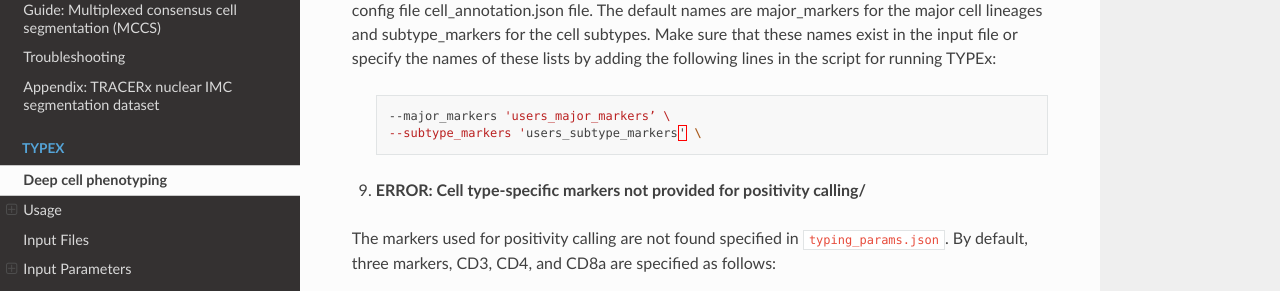
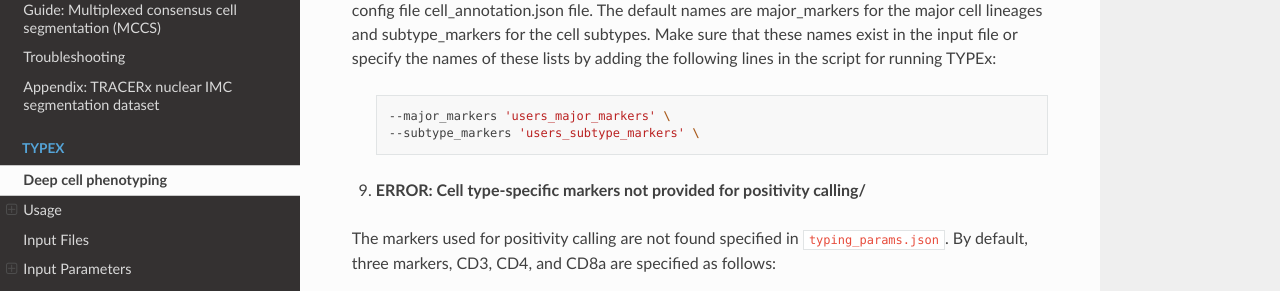
Before and after one commit to FrancisCrickInstitute/TRACERx-PHLEX, a Sphinx documentation site: the page built from docs/source/TYPEx.rst, in a window 1280 px wide and 900 px high, scrolled down 9231 px. Shown: the part 151-442 px from the top of the window. Built offline with Sphinx 7.4.7 and the Read the Docs theme 2.0.0, drawn with Linux system fonts in a browser that asks for light colours.

```diff
--- a/docs/source/TYPEx.rst
+++ b/docs/source/TYPEx.rst
@@ -330,7 +330,7 @@ The markers specific for cell lineages and cell subtypes need to be defined as l
 
  .. code-block:: bash
 
-	--major_markers 'users_major_markers’ \
+	--major_markers 'users_major_markers' \
 	--subtype_markers 'users_subtype_markers' \
 
 9. **ERROR: Cell type-specific markers not provided for positivity calling/**
```
